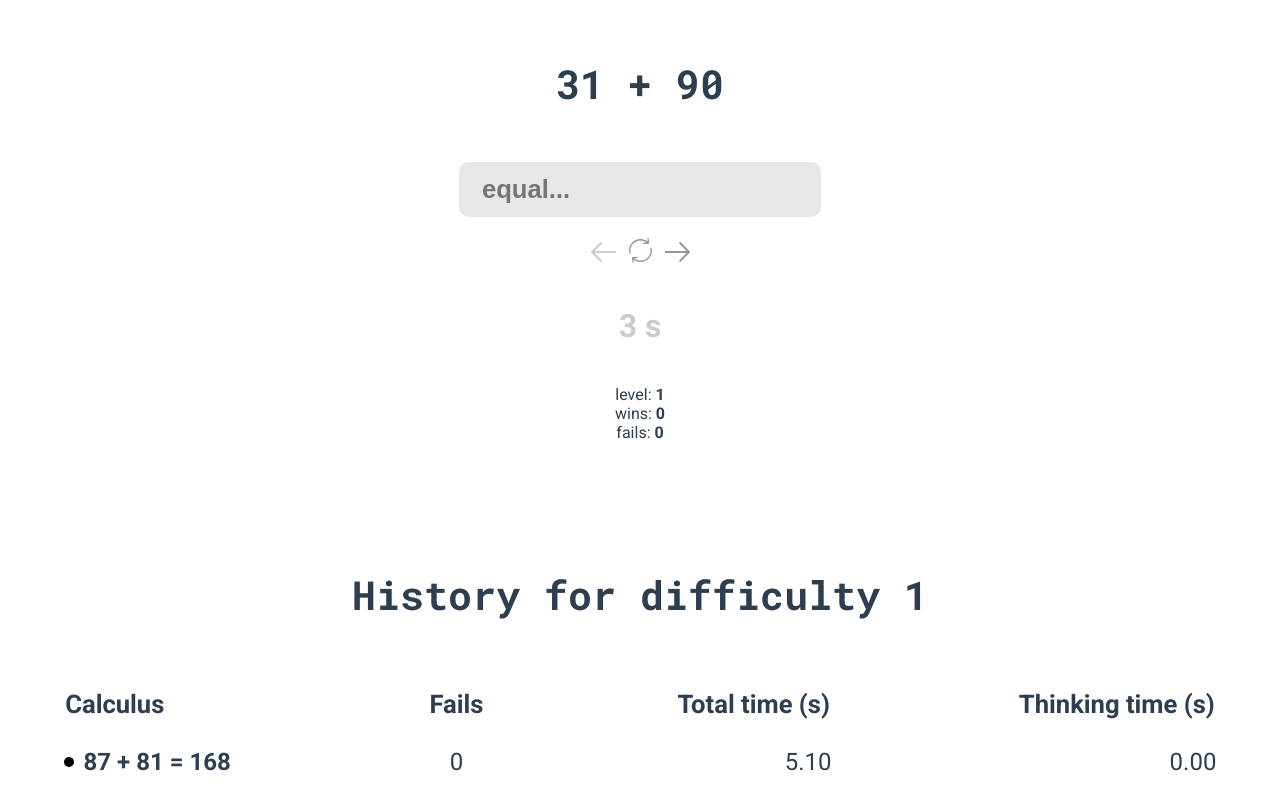
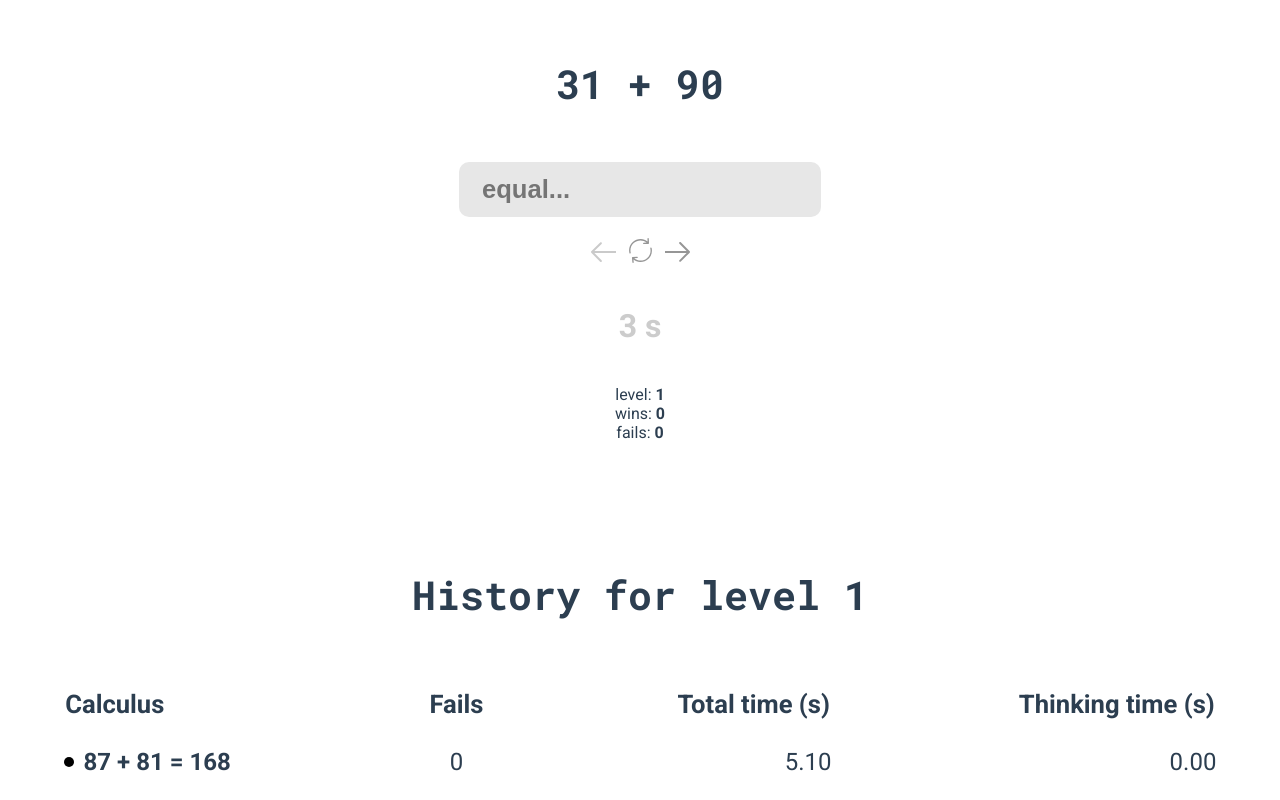
Before and after one commit to owengombas/Mental, a Vue app: page / in a window 1280 px wide. Both pictures are taken after a click on the button 640 px from the left and 251 px from the top of the page. Shown: the top 800 px of the page. Built offline with nearby package versions, Linux system fonts and the light colour scheme.

Commit message:
gloabl improvements

```diff
--- a/src/components/Mental.vue
+++ b/src/components/Mental.vue
@@ -77,7 +77,7 @@
 
     <div v-for="(difficulty, index) in historyLevels" :key="index" class="history">
       <div v-if="history[difficulty] && difficulty" class="history-container">
-        <h1>History for difficulty {{ difficulty }}</h1>
+        <h1>History for level {{ difficulty }}</h1>
         <div class="table-container">
           <table class="history-table">
             <thead>
```
